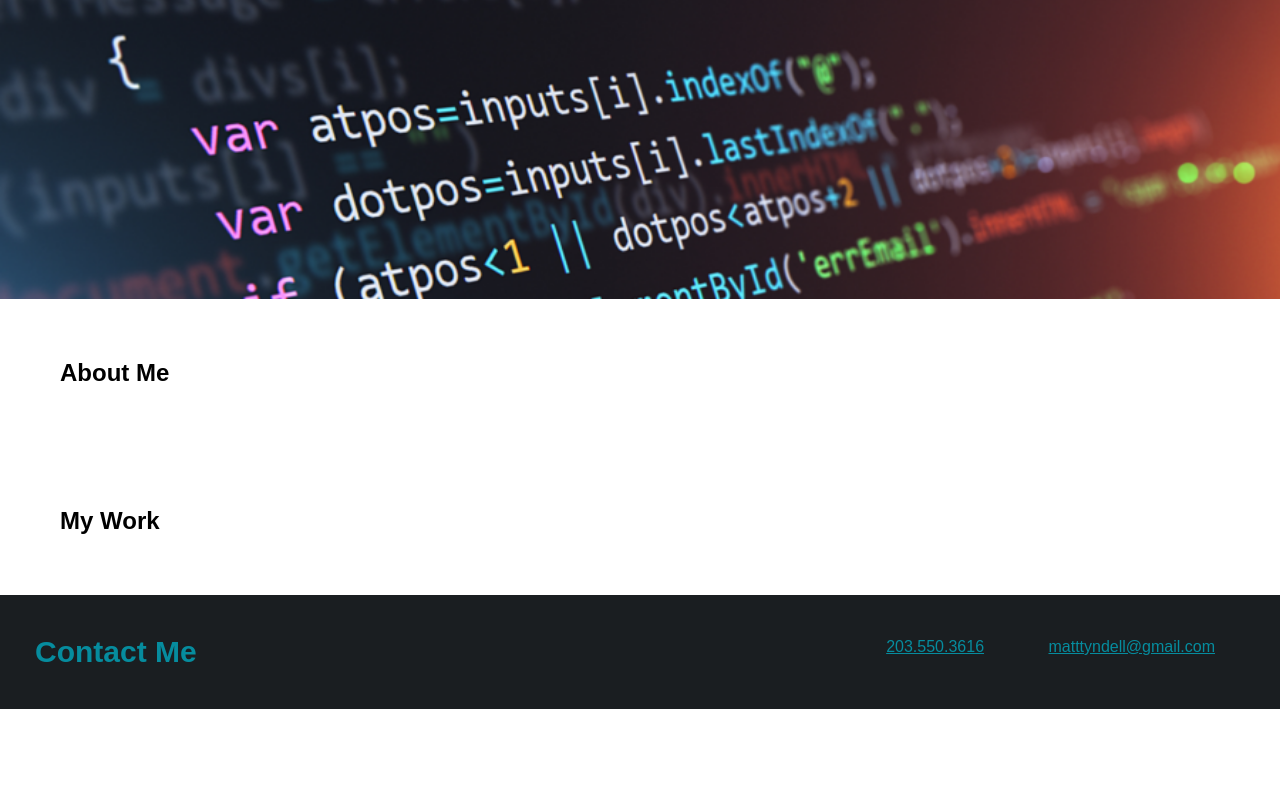
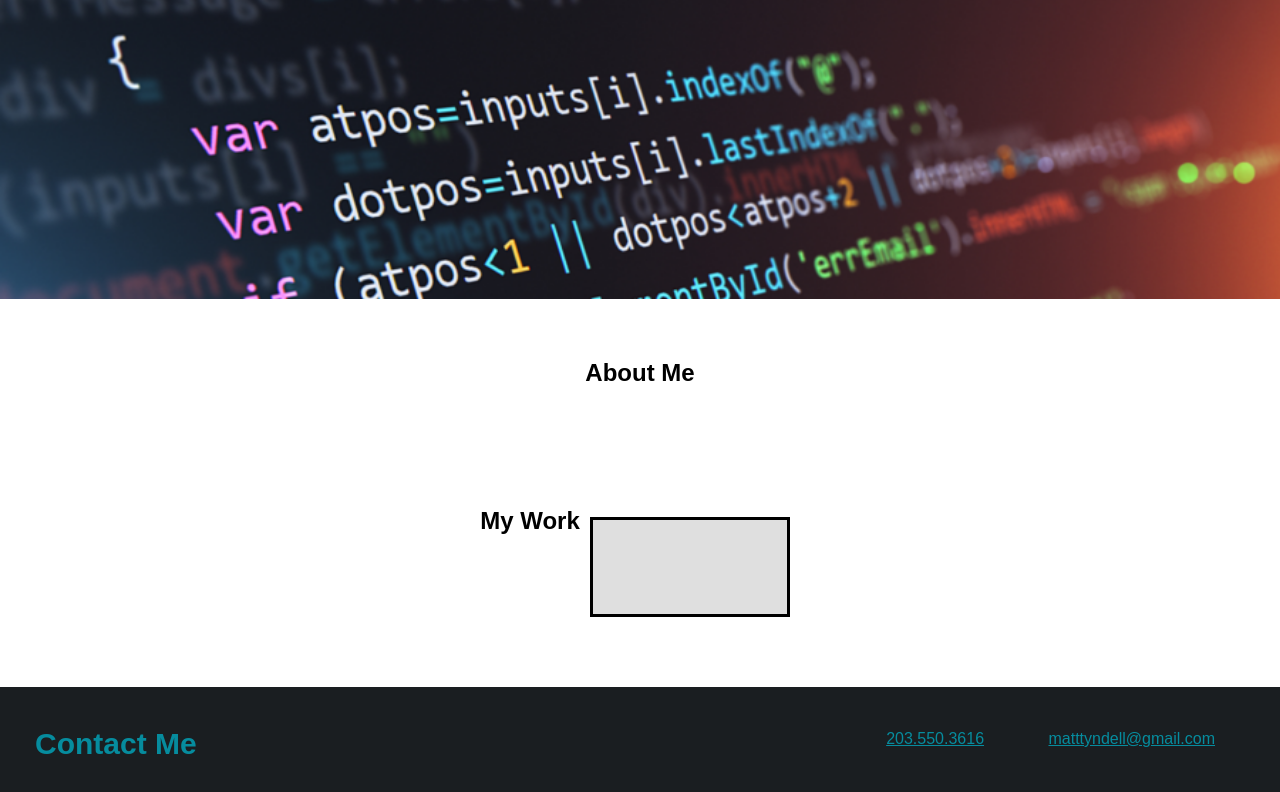
Before and after one commit to MatthewT12/professional-portfolio, a plain HTML site: page index.html in a window 1280 px wide. Shown: the part 80-872 px from the top of the page. Before the commit the page ends 800 px from the top, so only its background shows below. Drawn offline with Linux system fonts and the light colour scheme.

Commit message:
adding project placeholders

```diff
--- a/index.html
+++ b/index.html
@@ -41,6 +41,9 @@
             <h2 class="section-title secondary-border">
                 My Work
             </h2>
+            <div class="flexbox-container">
+                <div class="flexbox-item flexbox-item-1"></div>
+            </div>
         </section>
 
 
--- a/style.css
+++ b/style.css
@@ -53,6 +53,28 @@ body {
     background-size: cover;
 }
 
+
+.intro {
+    display: flex;
+    justify-content: center;
+}
+
+.flexbox-item {
+    width: 200px;
+    margin: 10px;
+    border: 3px solid black;
+    background-color: #dfdfdf;
+}
+
+.flexbox-item-1 {
+    min-height: 100px;
+}
+
+.projects {
+    display: flex;
+    justify-content: center;
+}
+
 section {
     padding: 60px;
 }
@@ -61,6 +83,7 @@ footer {
     background: #1a1e21;
     width: 100%;
     padding: 40px 35px;
+    margin-bottom: 0px;
 }
 
 footer h2 {
```
